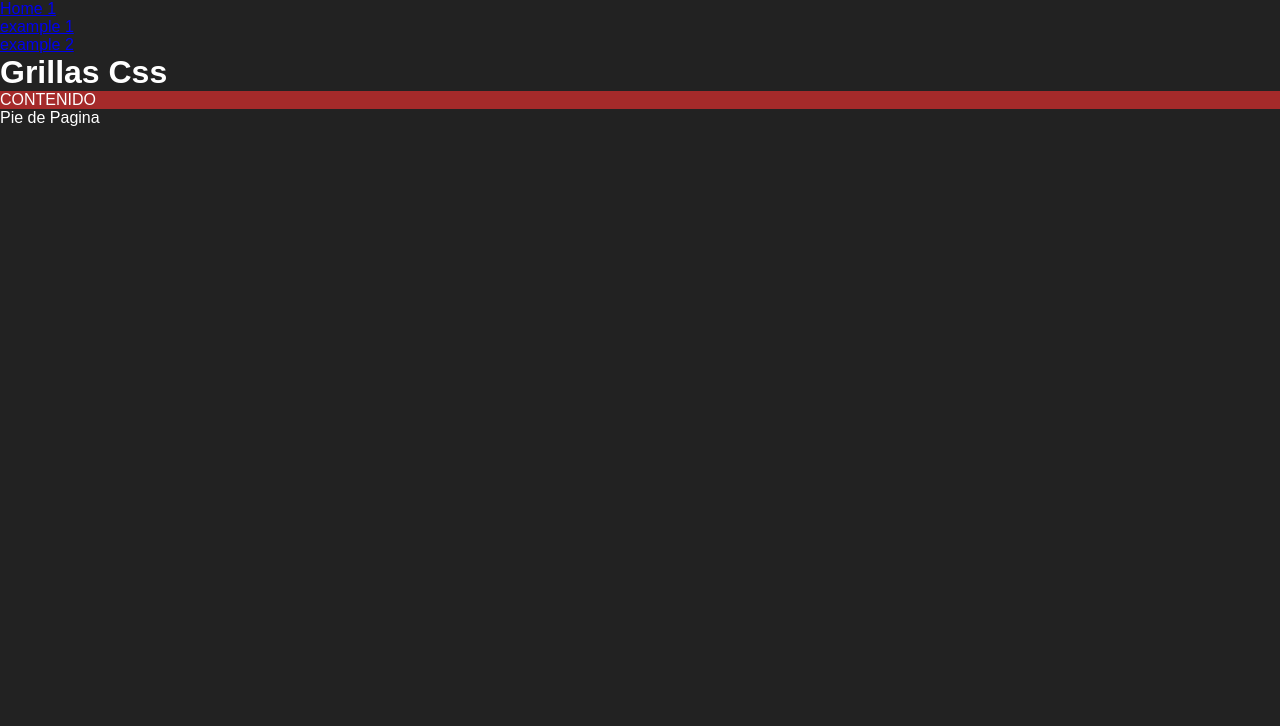
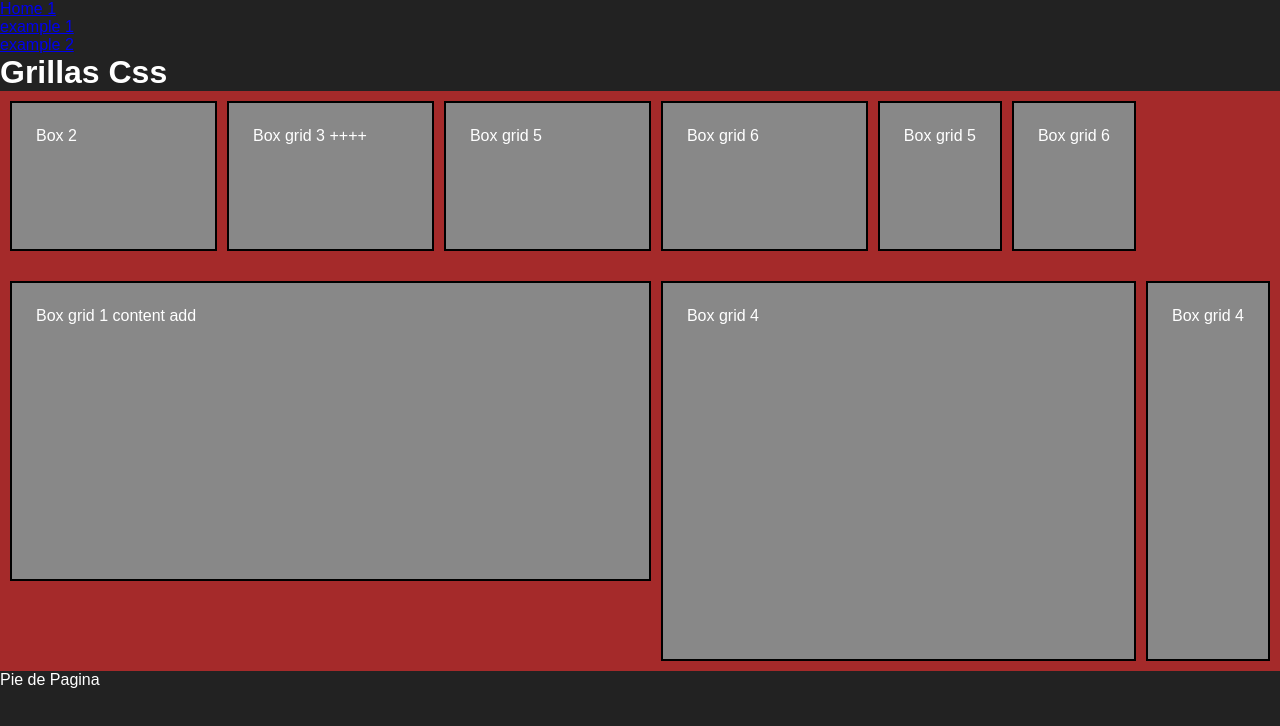
Before and after one commit to Omar-lezcano/23a-Grid, a plain HTML site: page index.html in a window 1280 px wide. Drawn offline with Linux system fonts and the light colour scheme.

Commit message:
Grid area web layout

```diff
--- /dev/null
+++ b/css/example-1.css
@@ -0,0 +1,41 @@
+* {
+    padding: 0;
+    margin: 0;
+    box-sizing: border-box;
+    }
+
+body {
+    display: grid;
+    height: 100vh;
+    grid-template-areas:
+    "header    header     header    header     header    header    header"
+    "sidebar   sidebar    main      main       main      main      aside"
+    "sidebar   sidebar    footer    footer     footer    footer    footer"
+    ;
+    grid-template-rows: 60px 1fr 150px;
+}
+
+.header {
+    background-color: salmon;
+    grid-area: header;
+}
+
+.sidebar {
+    background-color: dodgerblue;
+    grid-area: sidebar;
+}
+
+.main {
+    background-color: green;
+    grid-area: main;
+}
+
+.aside {
+    background-color: brown;
+    grid-area: aside;
+}
+
+.footer {
+    background-color: #777;
+    grid-area: footer;
+}
--- a/css/styles.css
+++ b/css/styles.css
@@ -2,6 +2,10 @@
     padding: 0;
     margin: 0;
     box-sizing: border-box;
+}
+
+html {
+    font-size: 16px;
 }
 
 body {
@@ -11,5 +15,29 @@ body {
 }
 
 .grid-container {
+    padding: 10px;
     background-color: brown;
+    display: grid;
+    grid-template-columns: 1fr 1fr 1fr 1fr ;
+    grid-template-rows: 150px 300px 50px;
+    column-gap: 10px;
+    row-gap: 30px;
 }
+
+.box-1 {
+    /* grid-row: 1/3;
+    grid-column: 1/4; */
+    grid-area: 2 / 1 / 3 / 4;
+}
+
+.box-4 {
+    grid-column: span 3;
+    grid-row: 2/4;
+    background-color: aqua;
+}
+
+.box-grid {
+    padding: 1.5rem;
+    border: 2px solid black;
+    background-color: #888;
+}
--- a/index.html
+++ b/index.html
@@ -21,7 +21,15 @@
         <h1>Grillas Css</h1>
         <section class="grid-section">
             <div class="grid-container">
-                CONTENIDO
+                <div class="box-grid box-1">Box grid 1 content add</div>
+                <div class="box-grid box-2">Box 2</div>
+                <div class="box-grid box-3">Box grid 3 ++++</div>
+                <div class="box-grid box-4">Box grid 4</div>
+                <div class="box-grid">Box grid 5</div>
+                <div class="box-grid">Box grid 6</div>
+                <div class="box-grid box-4">Box grid 4</div>
+                <div class="box-grid">Box grid 5</div>
+                <div class="box-grid">Box grid 6</div>
 
             </div>
         </section>
```
Also changed, not shown: pages/example-1/example-1.html (+14 -4 lines).
